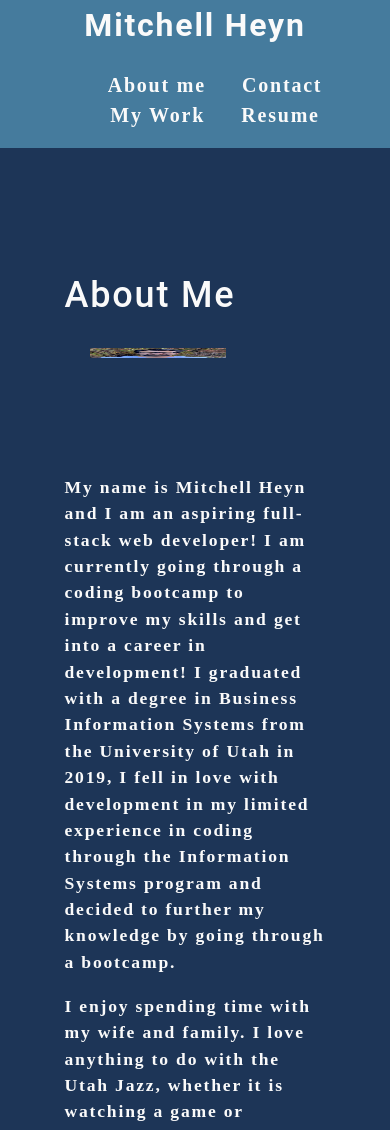
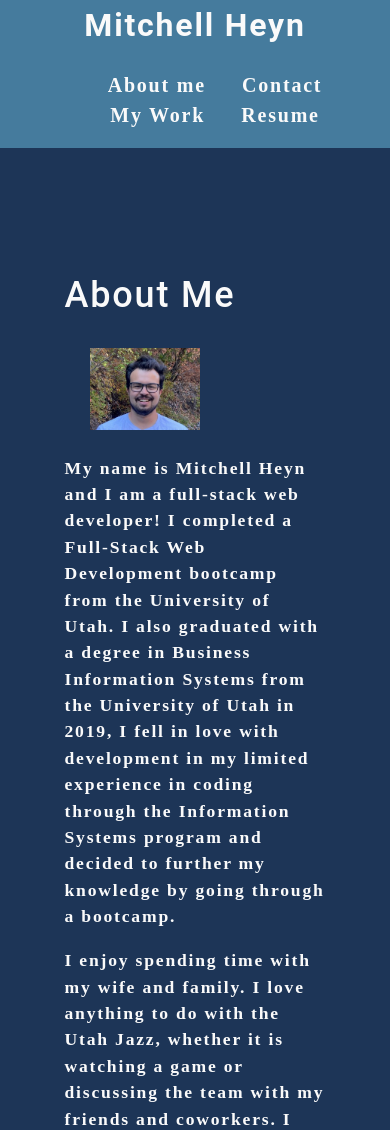
Before and after one commit to Mheyn95/portfolio, a React (Create React App) app: page / in a window 390 px wide. Shown: the top 1130 px of the page. Built offline with nearby package versions, Linux system fonts and the light colour scheme.

Commit message:
fixed media query and udpated about section

```diff
--- a/src/components/About/index.js
+++ b/src/components/About/index.js
@@ -10,13 +10,12 @@ const About = () => {
       </div>
 
       <p>
-        My name is Mitchell Heyn and I am an aspiring full-stack web developer!
-        I am currently going through a coding bootcamp to improve my skills and
-        get into a career in development! I graduated with a degree in Business
-        Information Systems from the University of Utah in 2019, I fell in love
-        with development in my limited experience in coding through the
-        Information Systems program and decided to further my knowledge by going
-        through a bootcamp.
+        My name is Mitchell Heyn and I am a full-stack web developer! I
+        completed a Full-Stack Web Development bootcamp from the University of
+        Utah. I also graduated with a degree in Business Information Systems
+        from the University of Utah in 2019, I fell in love with development in
+        my limited experience in coding through the Information Systems program
+        and decided to further my knowledge by going through a bootcamp.
       </p>
       <p>
         I enjoy spending time with my wife and family. I love anything to do
--- a/src/index.css
+++ b/src/index.css
@@ -535,9 +535,9 @@ a {
 }
 
 /* the following media queries adjust the image of me to fit better on small screens */
-@media screen and (max-width: 610px) {
+/* @media screen and (max-width: 610px) {
   .image {
-    height: 30%;
+    height: 1000%;
   }
 }
 
@@ -546,4 +546,4 @@ a {
     width: 60%;
     height: 20%;
   }
-}
+} */
```
